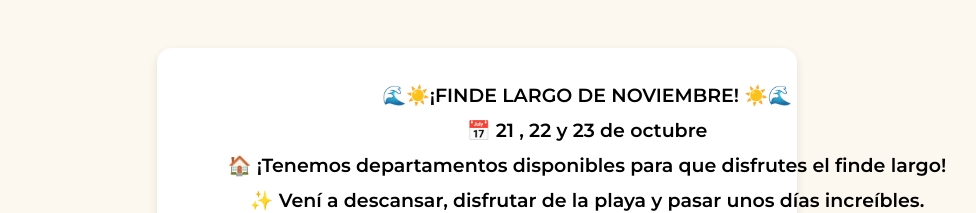
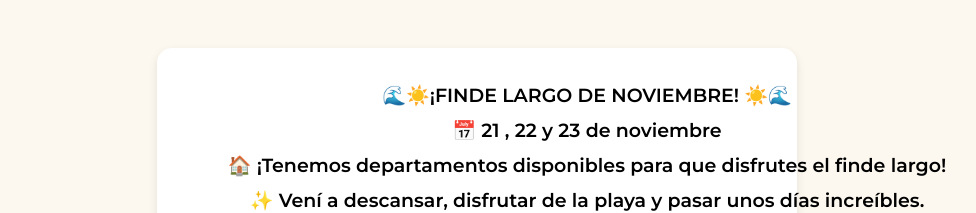
Before and after one commit to Luuuciaa/Departamentos-El-Gallego, a plain HTML site: page index.html in a window 1280 px wide. Shown: the part 796-1009 px from the top of the page, without its empty margins (163-1139 px from the left). Drawn offline with nearby package versions, Linux system fonts and the light colour scheme.

Commit message:
Cambio en un texto

```diff
--- a/index.html
+++ b/index.html
@@ -105,7 +105,7 @@
         <section class="finde">
             <p>🌊☀️¡FINDE LARGO DE NOVIEMBRE! ☀️🌊 </p>
 
-            <p>📅 21 , 22  y 23 de octubre</p>
+            <p>📅 21 , 22  y 23 de noviembre</p>
 
             <p>🏠 ¡Tenemos departamentos disponibles para que disfrutes el finde largo!</p>
 
```
